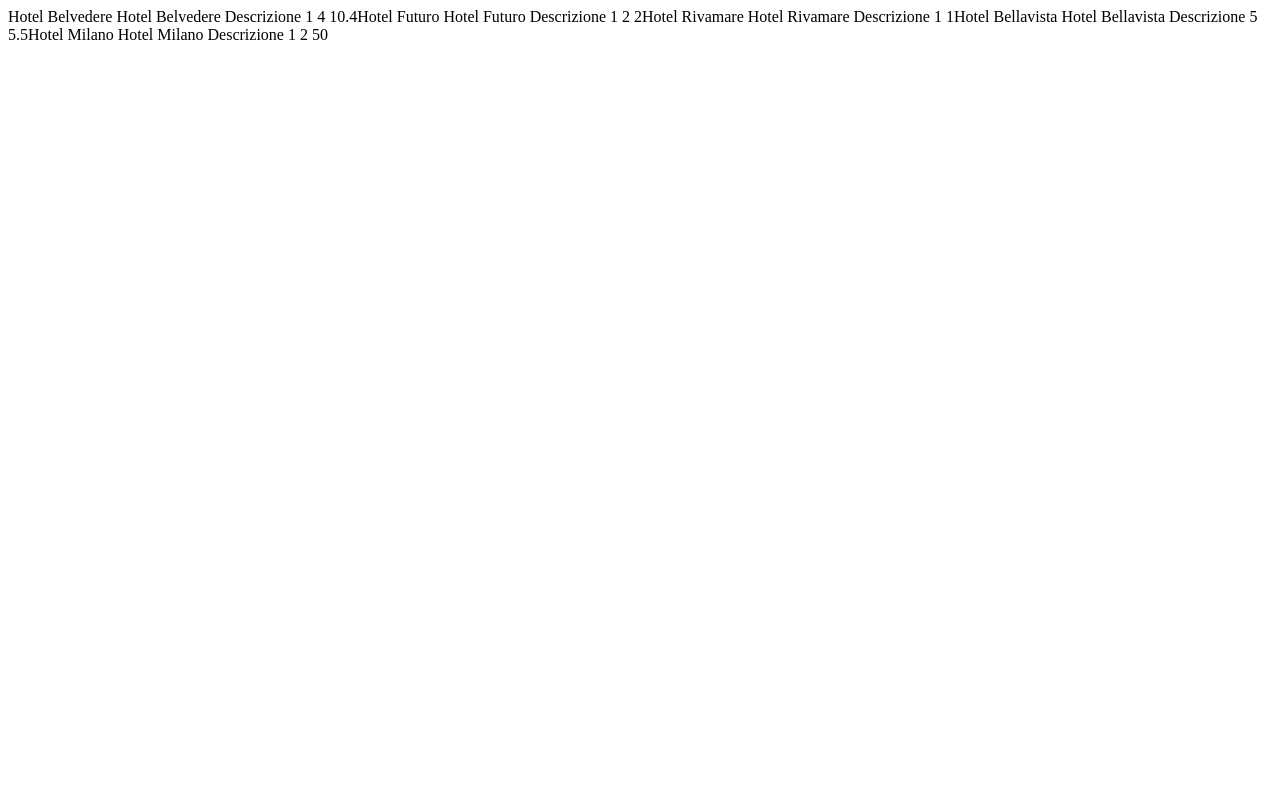
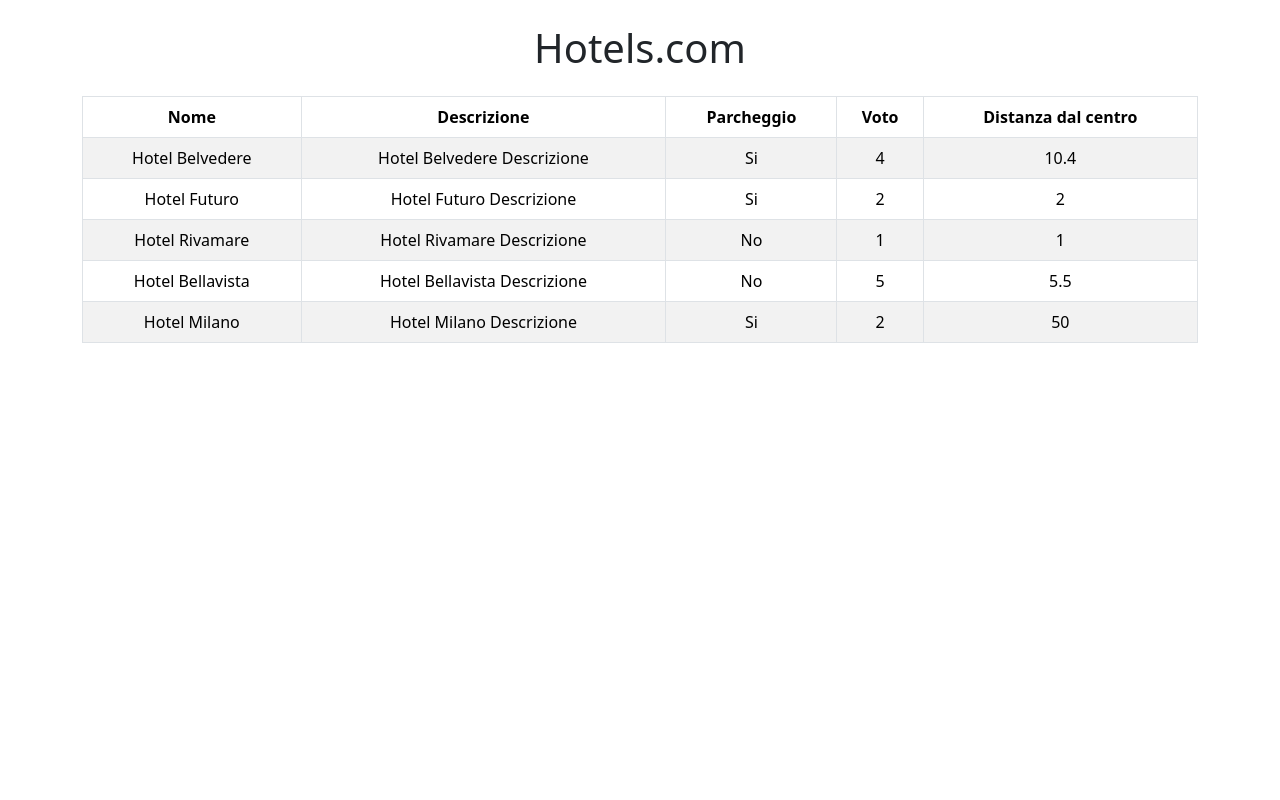
Before and after one commit to igorgaidolfi/php-hotel, a PHP site: page / in a window 1280 px wide. Run offline with PHP 8.4, Linux system fonts and the light colour scheme.

Commit message:
update added bs and created table Es. completato

```diff
--- /dev/null
+++ b/css/style.css
@@ -0,0 +1,5 @@
+*{
+    margin: 0;
+    padding: 0;
+    box-sizing: border-box ;
+}
--- a/index.php
+++ b/index.php
@@ -39,9 +39,9 @@
         ],
 
     ];
-    foreach($hotels as $hotel){
-        echo $hotel['name'].' '.$hotel['description'].' '.$hotel['parking'].' '.$hotel['vote'].' '.$hotel['distance_to_center'];
-    }
+    // foreach($hotels as $hotel){
+    //     echo $hotel['name'].' '.$hotel['description'].' '.$hotel['parking'].' '.$hotel['vote'].' '.$hotel['distance_to_center'];
+    // }
 ?>
 
 <!DOCTYPE html>
@@ -49,9 +49,63 @@
     <head>
         <meta charset="UTF-8">
         <meta name="viewport" content="width=device-width, initial-scale=1.0">
+        <link href="https://cdn.jsdelivr.net/npm/bootstrap@5.3.2/dist/css/bootstrap.min.css" rel="stylesheet" integrity="sha384-T3c6CoIi6uLrA9TneNEoa7RxnatzjcDSCmG1MXxSR1GAsXEV/Dwwykc2MPK8M2HN" crossorigin="anonymous">
         <title>Hotel Lobby</title>
+        <link rel="stylesheet" href="./css/style.css">
     </head>
     <body>
-
+        <main>
+            <div class="container">
+                <div class="row">
+                    <div class="col-12">
+                        <h1 class="text-center my-4">Hotels.com</h1>
+                    </div>
+                </div>
+            </div>
+            <div class="container">
+                <div class="row">
+                    <div class="col-12">
+                        <table class="table table-striped text-center table-bordered">
+                            <thead>
+                                <tr>
+                                    <th>Nome</th>
+                                    <th>Descrizione</th>
+                                    <th>Parcheggio</th>
+                                    <th>Voto</th>
+                                    <th>Distanza dal centro</th>
+                                </tr>
+                            </thead>
+                            <tbody>
+                                <?php foreach($hotels as $hotel){?>
+                                <tr>
+                                        <td>
+                                            <?php echo $hotel['name'] ?>
+                                        </td>
+                                        <td>
+                                            <?php echo $hotel['description'] ?>
+                                        </td>
+                                        <td>
+                                            <?php
+                                                if($hotel['parking'] == 1){
+                                                    echo "Si";
+                                                }else{
+                                                    echo "No";
+                                                }
+                                            ?>
+                                        </td>
+                                        <td>
+                                            <?php echo $hotel['vote'] ?>
+                                        </td>
+                                        <td>
+                                            <?php echo $hotel['distance_to_center'] ?>
+                                        </td>
+                                    <?php } ?>
+                                </tr>
+                            </tbody>
+                        </table>
+                    </div>
+                </div>
+            </div>
+        </main>
     </body>
 </html>
```
